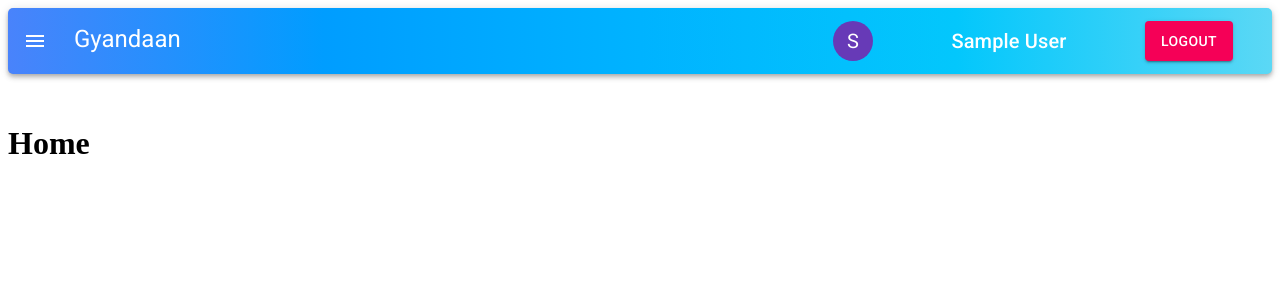
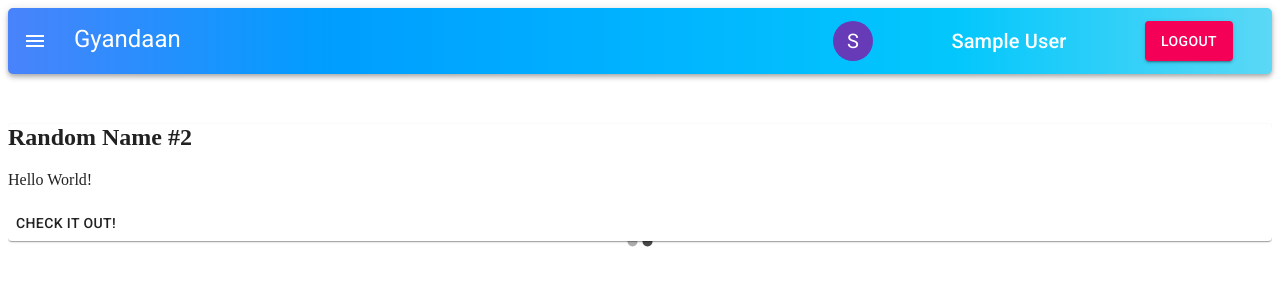
Before and after one commit to akshat12000/Ctrl-Alt-Debt, a React (Create React App) app in the folder client/: page / in a window 1280 px wide. Shown: the top 300 px of the page. Built offline with nearby package versions, Linux system fonts and the light colour scheme; sample sign-in values are in the browser's storage.

Commit message:
Fixed the issues with the blog page

```diff
--- a/client/package.json
+++ b/client/package.json
@@ -15,6 +15,7 @@
     "jwt-decode": "^3.1.2",
     "react": "^17.0.2",
     "react-dom": "^17.0.2",
+    "react-material-ui-carousel": "^3.1.1",
     "react-redux": "^7.2.6",
     "react-router-dom": "^5.2.0",
     "react-scripts": "5.0.0",
--- a/client/src/App.js
+++ b/client/src/App.js
@@ -9,17 +9,16 @@ import Createblogs from './components/Blogs/Createblogs'
 import Blogs from './components/Blogs/Blogs'
 
 const App = () => {
-    const [open,setOpen]=useState(false);
     return (
         <BrowserRouter>
-            <Navbar open={open} setOpen={setOpen}/>
+            <Navbar/>
             <Switch>
-                <Route exact path="/" render={()=><Home open={open}/>} />
+                <Route exact path="/" component={Home}/>
                 <Route exact path="/auth" component={Auth} />
                 <Route exact path="/auth/student" component={AuthStudent} />
                 <Route exact path="/auth/volunteer" component={AuthVolunteer} />
-                <Route exact path="/blogs/create" render={()=><Createblogs open={open}/>} />
-                <Route exact path="/blogs" render={()=><Blogs open={open}/>} />
+                <Route exact path="/blogs/create" component={Createblogs}/>
+                <Route exact path="/blogs" component={Blogs}/>
             </Switch>
 
         </BrowserRouter>
--- a/client/src/components/Blogs/Blog.js
+++ b/client/src/components/Blogs/Blog.js
@@ -2,13 +2,14 @@ import { Avatar, Button, Card, CardActions, CardContent, CardHeader, IconButton,
 import ThumbUpAltIcon from '@material-ui/icons/ThumbUpAlt';
 import ThumbUpOutlinedIcon from '@mui/icons-material/ThumbUpOutlined';
 import useStyles from './styles';
-import React, { useState } from 'react'
+import React, { useEffect, useState } from 'react'
 import EditOutlinedIcon from '@mui/icons-material/EditOutlined';
 import DeleteOutlineOutlined from '@mui/icons-material/DeleteOutlineOutlined';
 import ReadMoreBlog from './ReadMoreBlog';
 import Updateblogs from './Updateblogs';
 import { useDispatch } from 'react-redux';
 import { deleteBlogs, likeBlogs } from '../../actions/blog';
+import { Redirect } from 'react-router-dom';
 
 function Blog({blog,id,name}) {
     const classes = useStyles();
@@ -17,6 +18,7 @@ function Blog({blog,id,name}) {
     const [opening,setOpening]=useState(false);
     const [updateOpen,setUpdateOpen]=useState(false);
     const dispatch = useDispatch();
+
 
     const upvote = ()=>{
         setLiked(true);
--- a/client/src/components/Blogs/Blogs.js
+++ b/client/src/components/Blogs/Blogs.js
@@ -4,24 +4,28 @@ import { useSelector } from 'react-redux';
 import useStyles from './styles'
 import {useDispatch} from 'react-redux'
 import {getBlogs} from '../../actions/blog'
-import {Link,Redirect, useHistory} from 'react-router-dom';
+import {Link,Redirect,useHistory} from 'react-router-dom';
 import { Button} from '@material-ui/core';
 
+
+function Blogs() {
     const info = JSON.parse(localStorage.getItem('profile'));
+    const id = info?info.result._id:"0";
     const name = info?info.result.name:"guest";
-const id = info?info.result._id:"0";
-
-function Blogs({open}) {
     const history = useHistory();
     if(!info){
       history.push("/auth");
     }
+    const blogs = [...useSelector((state)=>state.blogs)];
+
+    const open = useSelector((state)=>state.open);
     const classes = useStyles();
-    const blogs = useSelector((state)=>state.blogs)
     const dispatch = useDispatch();
     useEffect(()=>{
         dispatch(getBlogs());
-    },[blogs,dispatch])
+    },[dispatch,id,blogs])
+
+
 
     return (
         <div>
--- a/client/src/components/Blogs/Createblogs.js
+++ b/client/src/components/Blogs/Createblogs.js
@@ -1,14 +1,15 @@
 import React,{useState} from 'react'
 import useStyles from './styles'
 import { useHistory } from 'react-router-dom';
-import { useDispatch } from 'react-redux';
+import { useDispatch, useSelector } from 'react-redux';
 import { Button, TextField, Typography } from '@material-ui/core';
 import { createBlogs } from '../../actions/blog';
 
+function Createblogs() {
+    const history= useHistory();
     const info = JSON.parse(localStorage.getItem('profile'));
     const name = info?info.result.name:"guest";
     const id = info?info.result._id:"0";
-
     const initialState={
         title: "",
         body: "",
@@ -18,11 +19,11 @@ const initialState={
         upvotes:0
     }
 
-function Createblogs({open}) {
-    const history= useHistory();
     const [blog,setBlog]=useState(initialState);
     const classes = useStyles();
     const dispatch = useDispatch();
+
+    const open = useSelector((state)=>state.open);
 
     if(!info){
         history.push("/auth");
--- a/client/src/components/Home/Home.js
+++ b/client/src/components/Home/Home.js
@@ -1,12 +1,51 @@
 import React from 'react'
 import useStyles from './styles';
+import Carousel from 'react-material-ui-carousel'
+import { Button, Paper } from '@material-ui/core';
+import { useSelector } from 'react-redux';
+import { useHistory } from 'react-router-dom';
 
-const Home = ({open}) => {
+const info = JSON.parse(localStorage.getItem('profile'));
+
+const Home = () => {
     const classes = useStyles();
+    const history = useHistory();
+    const open = useSelector((state)=>state.open);
+    if(!info){
+        history.push("/auth");
+    }
+    var items = [
+        {
+            name: "Random Name #1",
+            description: "Probably the most random thing you have ever seen!"
+        },
+        {
+            name: "Random Name #2",
+            description: "Hello World!"
+        }
+    ]
+
     return (
         <div className={open?classes.root:null}>
-            <h1>Home</h1>
+        <Carousel>
+            {
+                items.map( (item, i) => <Item key={i} item={item} /> )
+            }
+        </Carousel>
         </div>
+    )
+}
+function Item(props)
+{
+    return (
+        <Paper>
+            <h2>{props.item.name}</h2>
+            <p>{props.item.description}</p>
+
+            <Button className="CheckButton">
+                Check it out!
+            </Button>
+        </Paper>
     )
 }
 
--- a/client/src/components/Navbar/Navbar.js
+++ b/client/src/components/Navbar/Navbar.js
@@ -3,36 +3,35 @@ import { AppBar, Typography, Toolbar, Avatar, Button, Drawer,List,ListItem, Icon
 import MenuIcon from '@material-ui/icons/Menu'
 import ChevronLeftIcon from '@material-ui/icons/ChevronLeft';
 import {useHistory, useLocation ,Link} from 'react-router-dom';
-import { useDispatch } from 'react-redux';
+import { useDispatch, useSelector } from 'react-redux';
 import decode from 'jwt-decode';
 
 import * as actionType from '../../constants/actionTypes';
 import useStyles from './styles';
 
-const Navbar = ({open,setOpen}) => {
+const Navbar = () => {
     const [user, setUser] = useState(JSON.parse(localStorage.getItem('profile')));
     const dispatch = useDispatch();
     const location = useLocation();
     const history = useHistory();
     const classes = useStyles();
-    const volunteerLinks = ["/schedule-meeting","/allot-time","/discussion-forum","/blogs"];
-    const studentLinks = ["/book-meeting","/my-bookings","/discussion-forum","/blogs","/leaderboard"];
+    const volunteerLinks = ["/schedule-meeting","/allot-time","/discussion","/blogs"];
+    const studentLinks = ["/book-meeting","/my-bookings","/discussion","/blogs","/leaderboard"];
+    const open = useSelector((state)=>state.open);
 
     const logout = () => {
         dispatch({ type: actionType.LOGOUT });
-
         history.push('/auth');
-        setOpen(false);
+        dispatch({type:"UNSET"});
         setUser(null);
     };
-
     const eliminatedLinks = ["/auth","/auth/student","/auth/volunteer"];
 
     const handleDrawerOpen = ()=>{
-        setOpen(true);
+        dispatch({type:"SET"});
     }
     const handleDrawerClose = ()=>{
-        setOpen(false);
+        dispatch({type:"UNSET"});
     }
     const assign = (link)=>{
         history.push(link);
@@ -58,7 +57,7 @@ const Navbar = ({open,setOpen}) => {
                             onClick={handleDrawerOpen}
                             edge="start"
                             id="open"
-                            className={ (open||eliminatedLinks.includes(location.pathname))?classes.hide:null}
+                            className={ (open||eliminatedLinks.includes(location.pathname)||!user)?classes.hide:null}
                         >
                             <MenuIcon />
                         </IconButton>
--- a/client/src/reducers/index.js
+++ b/client/src/reducers/index.js
@@ -1,7 +1,8 @@
 import { combineReducers } from 'redux';
 
 import auth from './auth';
-import blogs from './blog'
+import blogs from './blog';
+import open from './open';
 
 
-export const reducers = combineReducers({ auth,blogs });
+export const reducers = combineReducers({ auth,blogs,open });
--- /dev/null
+++ b/client/src/reducers/open.js
@@ -0,0 +1,10 @@
+const openReducer = (open=false,action)=>{
+    if(action.type==="SET"){
+        open=true;
+    }else if(action.type==="UNSET"){
+        open=false;
+    }
+    return open;
+}
+
+export default openReducer;
```
Also changed, not shown: 1 other file (tests, documents, lock files or other folders). Lines whose indentation alone changed are shown as unchanged.
